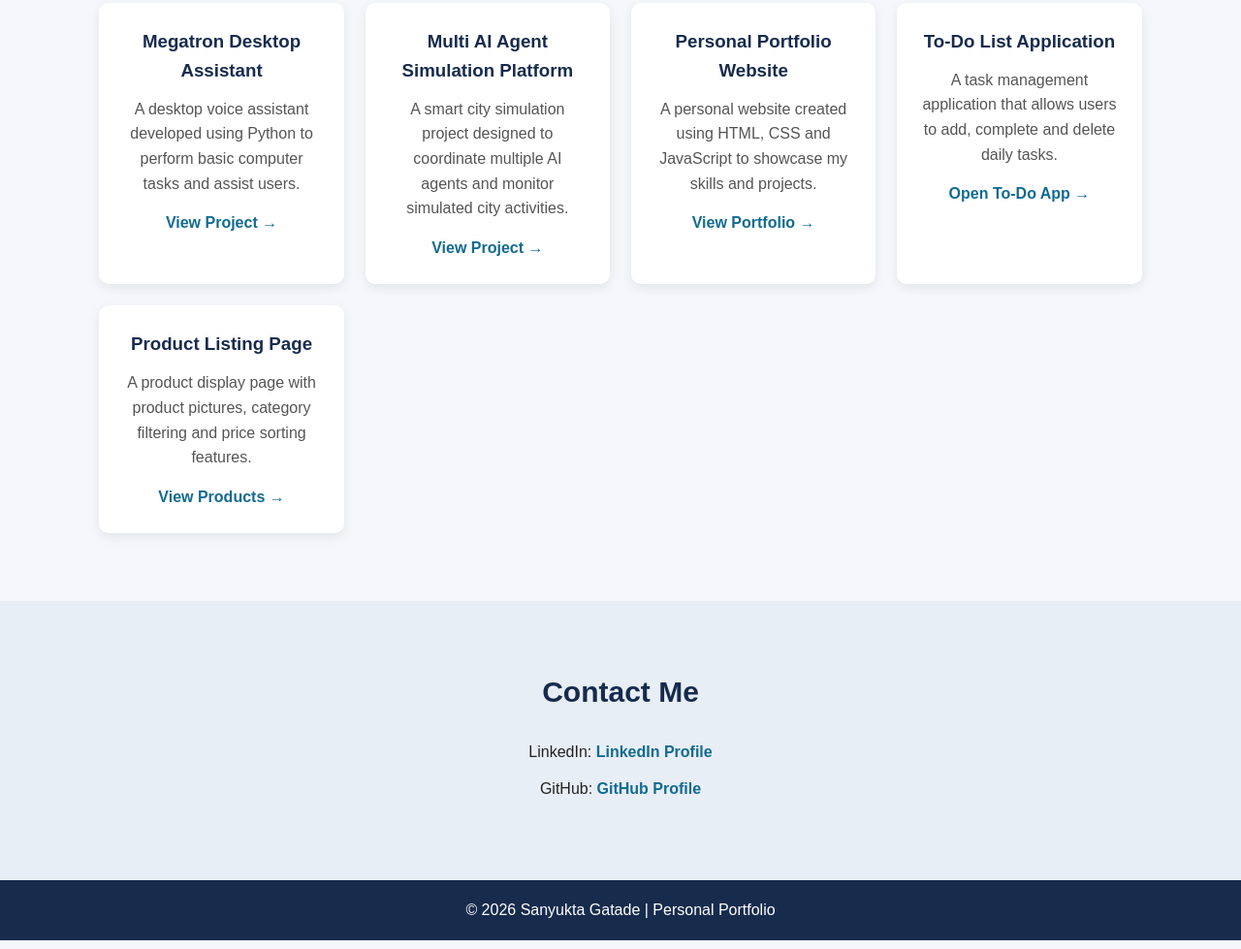
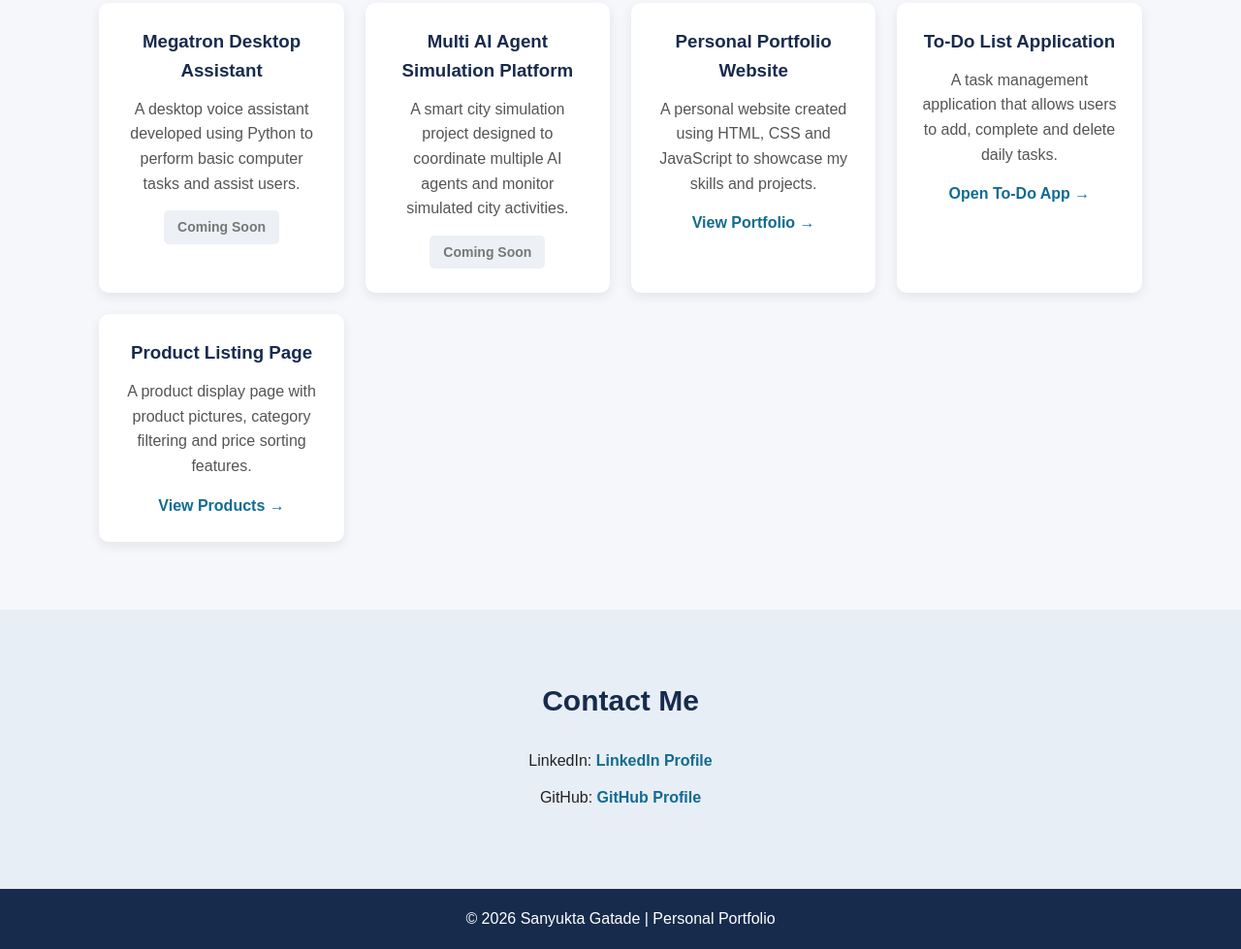
Before and after one commit to sanyuktagatade-svg/apexplanet-task-4, a plain HTML site: page index.html in a window 1280 px wide. Shown: the part 944-1923 px from the top of the page at 97% size. Drawn offline with Linux system fonts and the light colour scheme.

Commit message:
Add 'Coming Soon' label to project cards

```diff
--- a/index.html
+++ b/index.html
@@ -149,6 +149,16 @@
       text-decoration: underline;
     }
 
+    .coming-soon {
+      display: inline-block;
+      color: #777;
+      background: #edf0f5;
+      padding: 6px 14px;
+      border-radius: 5px;
+      font-size: 14px;
+      font-weight: bold;
+    }
+
     .contact {
       background: #e8eef6;
     }
@@ -234,21 +244,17 @@
 
     <div class="project-container">
 
-      <!-- Project 1 -->
+      <!-- Megatron Project -->
       <div class="project-card">
         <h3>Megatron Desktop Assistant</h3>
         <p>
           A desktop voice assistant developed using Python
           to perform basic computer tasks and assist users.
         </p>
-        <a href="https://github.com/sanyuktagatade-svg"
-           target="_blank" rel="noopener noreferrer"
-           class="project-link">
-          View Project →
-        </a>
+        <span class="coming-soon">Coming Soon</span>
       </div>
 
-      <!-- Project 2 -->
+      <!-- Multi AI Agent Project -->
       <div class="project-card">
         <h3>Multi AI Agent Simulation Platform</h3>
         <p>
@@ -256,14 +262,10 @@
           coordinate multiple AI agents and monitor
           simulated city activities.
         </p>
-        <a href="https://github.com/sanyuktagatade-svg"
-           target="_blank" rel="noopener noreferrer"
-           class="project-link">
-          View Project →
-        </a>
+        <span class="coming-soon">Coming Soon</span>
       </div>
 
-      <!-- Project 3 -->
+      <!-- Portfolio Project -->
       <div class="project-card">
         <h3>Personal Portfolio Website</h3>
         <p>
@@ -277,7 +279,7 @@
         </a>
       </div>
 
-      <!-- Project 4 -->
+      <!-- To-Do Application -->
       <div class="project-card">
         <h3>To-Do List Application</h3>
         <p>
@@ -289,7 +291,7 @@
         </a>
       </div>
 
-      <!-- Project 5 -->
+      <!-- Product Listing -->
       <div class="project-card">
         <h3>Product Listing Page</h3>
         <p>
```
